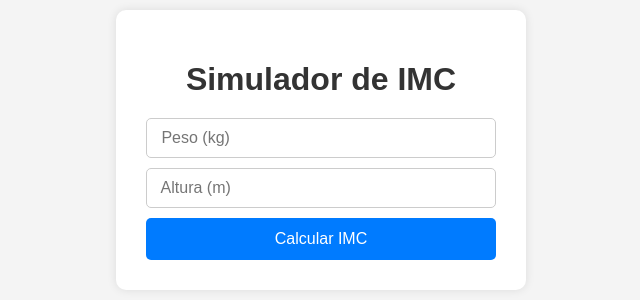
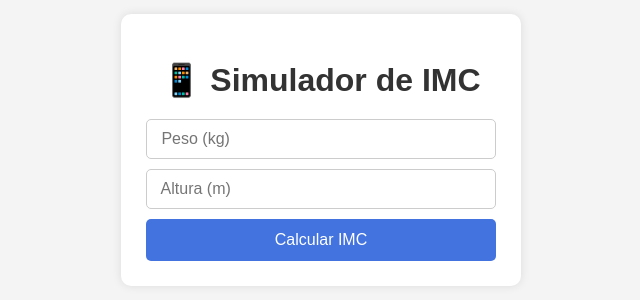
Before and after one commit to PaulaDias04/projeto-imc, a website: page src/index.html in a window 1280 px wide. Shown: the part 250-550 px from the top of the page, without its empty margins (319-959 px from the left). Drawn offline with Linux system fonts and the light colour scheme.

Commit message:
Alteração do padding do container, cor do button e adição de um emoji no h1

```diff
--- a/src/index.html
+++ b/src/index.html
@@ -8,7 +8,7 @@
 </head>
 <body>
     <div class="container">
-        <h1> Simulador de IMC</h1>
+        <h1>📱 Simulador de IMC</h1>
         <div class="input-group">
                 <input type="number" id="peso" placeholder=" Peso (kg)">
         </div>
--- a/src/style.css
+++ b/src/style.css
@@ -13,7 +13,7 @@ body{
     background-color: #fff;
     border-radius: 10px;
     box-shadow: 0 0 10px rgba(0, 0, 0, 0.1);
-    padding: 30px;
+    padding: 25px;
     width: 350px;
     margin: 20px;
 }
@@ -46,7 +46,7 @@ body{
 }
 
 .container button {
-    background-color: #007bff;
+    background-color: #4273df;
     color: white;
     padding: 12px 20px;
     border: none;
@@ -58,7 +58,7 @@ body{
 }
 
 .container button:hover {
-    background-color: #0056b3;
+    background-color: #3256b3;
 }
 
 .container .result {
```
